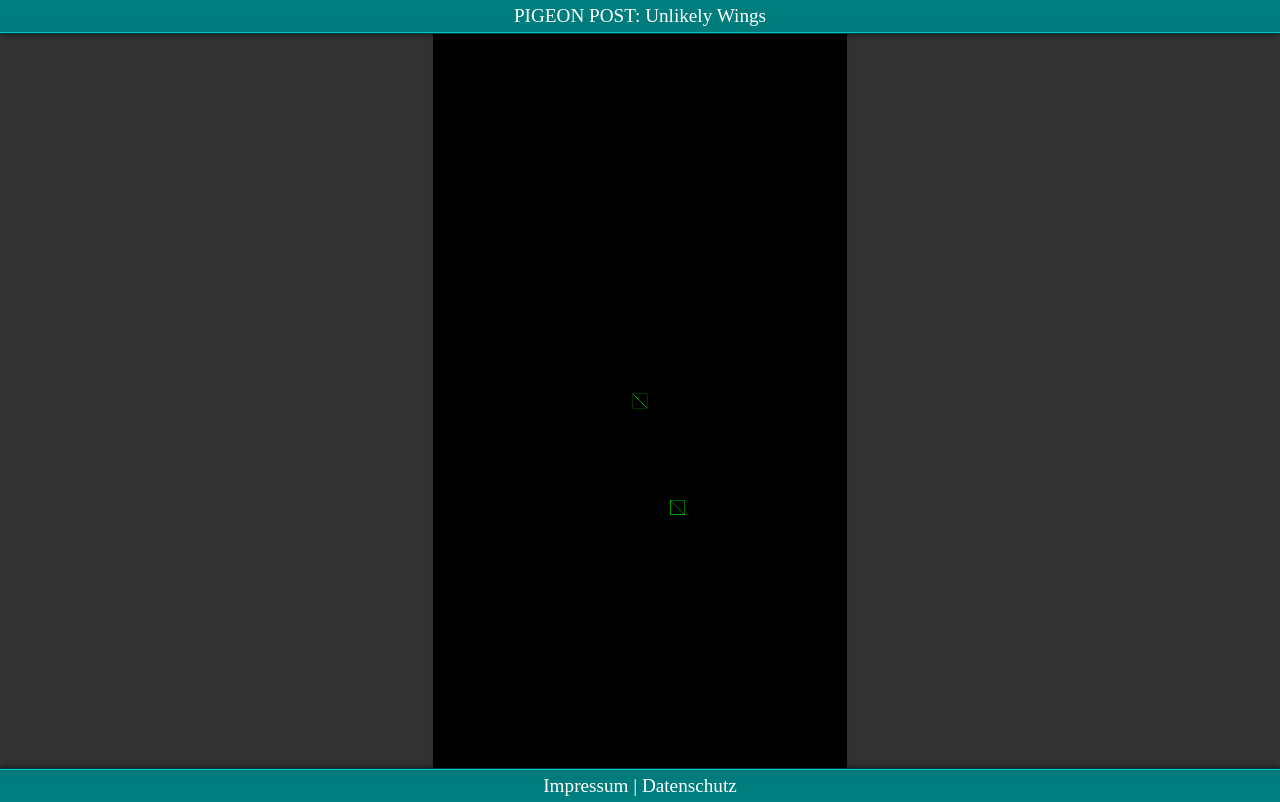
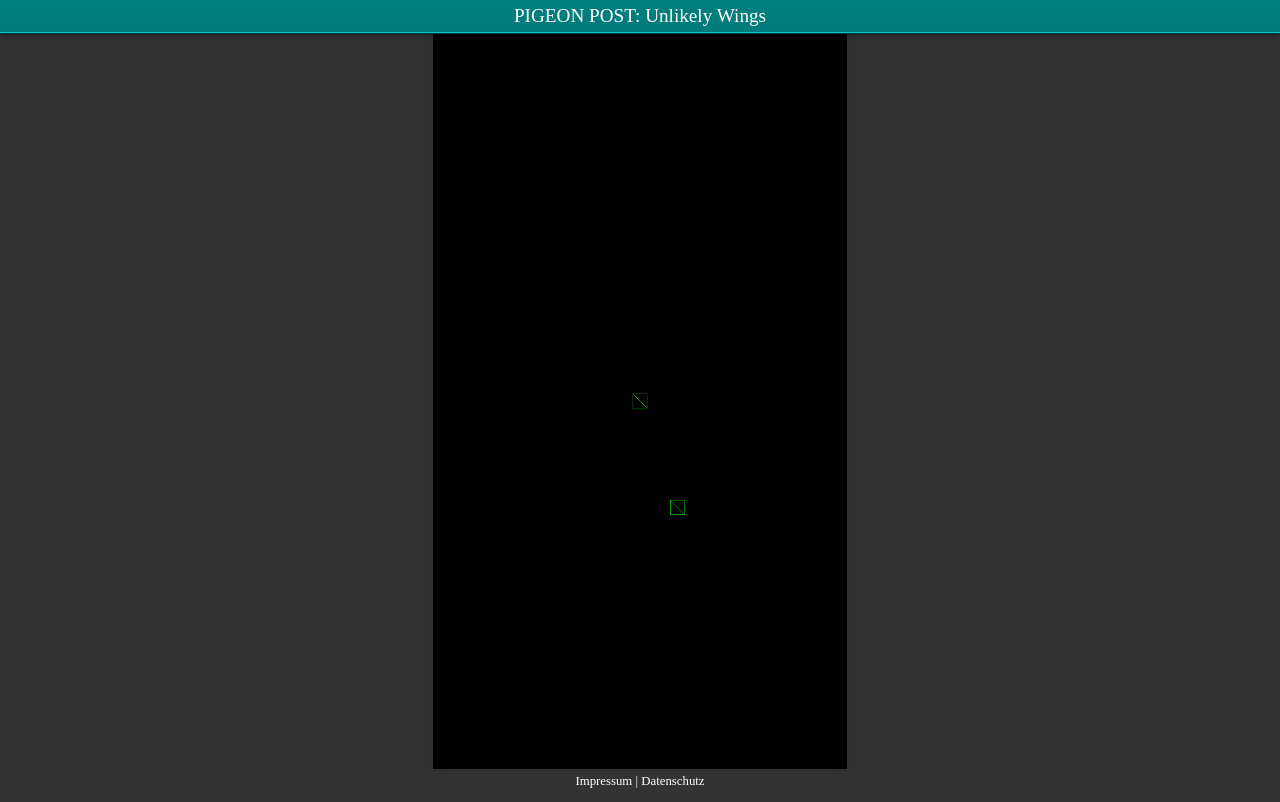
Before and after one commit to t4ckermann/pigeon-post-unlikely-wings, a website built with Vite: page index.html in a window 1280 px wide. Built offline with nearby package versions, Linux system fonts and the light colour scheme; no server answers; animation ran at ten frames a second.

Commit message:
style: update footer style and reformat

```diff
--- a/src/scss/_basic.scss
+++ b/src/scss/_basic.scss
@@ -1,11 +1,13 @@
-body, html {
+body,
+html {
   margin: 0;
   padding: 0;
   background-color: #333;
-    height: 100vh;
+  height: 100dvh;
 }
 
-header, footer{
+header,
+footer {
   height: 32px;
   color: #fff;
 }
@@ -30,43 +32,24 @@ header {
     height: 1px;
     background-color: rgb(0, 58, 58);
   }
-    @media screen and (orientation: portrait){
+  @media screen and (orientation: portrait) {
     display: none;
   }
 }
 
 footer {
-    border-top: 1px solid rgb(0, 199, 199);
-    background: linear-gradient(180deg, rgba(0, 0, 0, 0.05) 0%, transparent 100%);
-    background-color: teal;
-    text-align: center;
-    line-height: 32px;
-    font-size: 1.2rem;
-    position: relative;
-    overflow: visible;
-    box-shadow: 0 0 8px rgba(0, 0, 0, 0.75);
-    &::before {
-        content: '';
-        position: absolute;
-        top: -2px;
-        display: block;
-        clear: both;
-        width: 100%;
-        height: 1px;
-        background-color: rgb(0, 58, 58);
-    }
-    @media screen and (orientation: portrait){
-        line-height: 16px;
-        height: 16px;
+  display: flex;
+  align-items: center;
+  justify-content: center;
+  height: 24px;
   font-size: 0.8rem;
-    }
 }
 
 #app {
-    height: calc(100vh - 64px);
+  height: calc(100dvh - 64px);
   max-width: 100%;
   @media screen and (orientation: portrait) {
-        height: calc(100vh - 16px);
+    height: calc(100dvh - 24px);
   }
   canvas {
     height: 100%;
```
Lines whose indentation alone changed are shown as unchanged.
